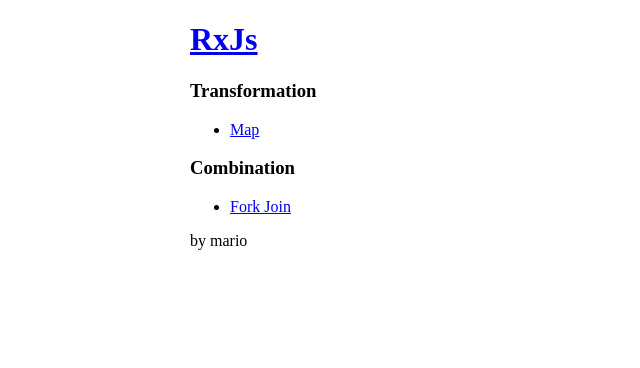
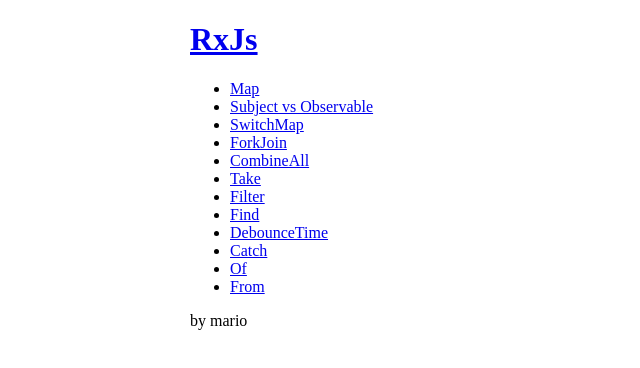
Before and after one commit to mberthely/rxjs-code-examples, an Angular app: page / in a window 1280 px wide. Shown: the top 368 px of the page, without its empty margins (0-640 px from the left). Built offline with nearby package versions, Linux system fonts and the light colour scheme.

Commit message:
Add home component with links

```diff
--- a/src/app/app-routing.module.ts
+++ b/src/app/app-routing.module.ts
@@ -12,8 +12,12 @@
 import { OfComponent } from './operators/creation/of/of.component';
 import { FromComponent } from './operators/creation/from/from.component';
 import { DebounceTimeComponent } from './operators/filtering/debounce-time/debounce-time.component';
+import { HomeComponent } from './features/home/home.component';
 
 const routes: Routes = [
+
+  // Home
+  { path: '', component: HomeComponent },
 
   // Topic scanarios
   { path: 'subject-vs-observable', component: SubjectVsObservableComponent },
--- a/src/app/app.component.html
+++ b/src/app/app.component.html
@@ -1,16 +1,7 @@
 <div class="container">
-    <h1><a routerLink="/">RxJs</a></h1>
-    <nav>
-        <h3>Transformation</h3>
-        <ul>
-            <li><a routerLink="/map">Map</a></li>
-        </ul>
-
-        <h3>Combination</h3>
-        <ul>
-            <li><a routerLink="/forkJoin">Fork Join</a></li>
-        </ul>
-    </nav>
+    <h1>
+        <a routerLink="/">RxJs</a>
+    </h1>
     <router-outlet></router-outlet>
     <div>by mario</div>
 </div>
--- a/src/app/app.module.ts
+++ b/src/app/app.module.ts
@@ -14,6 +14,7 @@
 import { OfComponent } from './operators/creation/of/of.component';
 import { FromComponent } from './operators/creation/from/from.component';
 import { DebounceTimeComponent } from './operators/filtering/debounce-time/debounce-time.component';
+import { HomeComponent } from './features/home/home.component';
 
 @NgModule({
   declarations: [
@@ -29,7 +30,8 @@
     CombineAllComponent,
     OfComponent,
     FromComponent,
-    DebounceTimeComponent
+    DebounceTimeComponent,
+    HomeComponent
   ],
   imports: [
     BrowserModule,
--- /dev/null
+++ b/src/app/features/home/home.component.html
@@ -0,0 +1,16 @@
+<nav>
+    <ul>
+        <li><a routerLink="/map">Map</a></li>
+        <li><a routerLink="/subject-vs-observable">Subject vs Observable</a></li>
+        <li><a routerLink="/switch-map">SwitchMap</a></li>
+        <li><a routerLink="/forkJoin">ForkJoin</a></li>
+        <li><a routerLink="/combine-all">CombineAll</a></li>
+        <li><a routerLink="/take">Take</a></li>
+        <li><a routerLink="/filter">Filter</a></li>
+        <li><a routerLink="/find">Find</a></li>
+        <li><a routerLink="/debounce-time">DebounceTime</a></li>
+        <li><a routerLink="/catch">Catch</a></li>
+        <li><a routerLink="/of">Of</a></li>
+        <li><a routerLink="/from">From</a></li>
+    </ul>
+</nav>
--- /dev/null
+++ b/src/app/features/home/home.component.ts
@@ -0,0 +1,15 @@
+import { Component, OnInit } from '@angular/core';
+
+@Component({
+  selector: 'app-home',
+  templateUrl: './home.component.html',
+  styleUrls: ['./home.component.scss']
+})
+export class HomeComponent implements OnInit {
+
+  constructor() { }
+
+  ngOnInit(): void {
+  }
+
+}
```
Also changed, not shown: src/app/features/home/home.component.scss (added), 1 other file (tests, documents, lock files or other folders).
